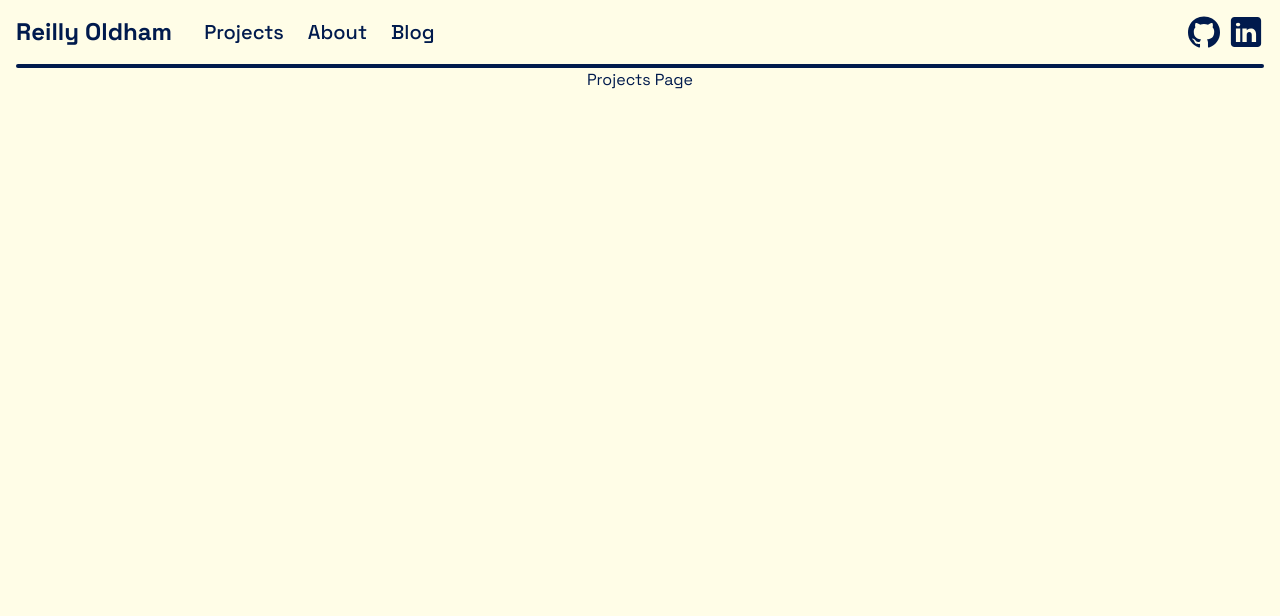
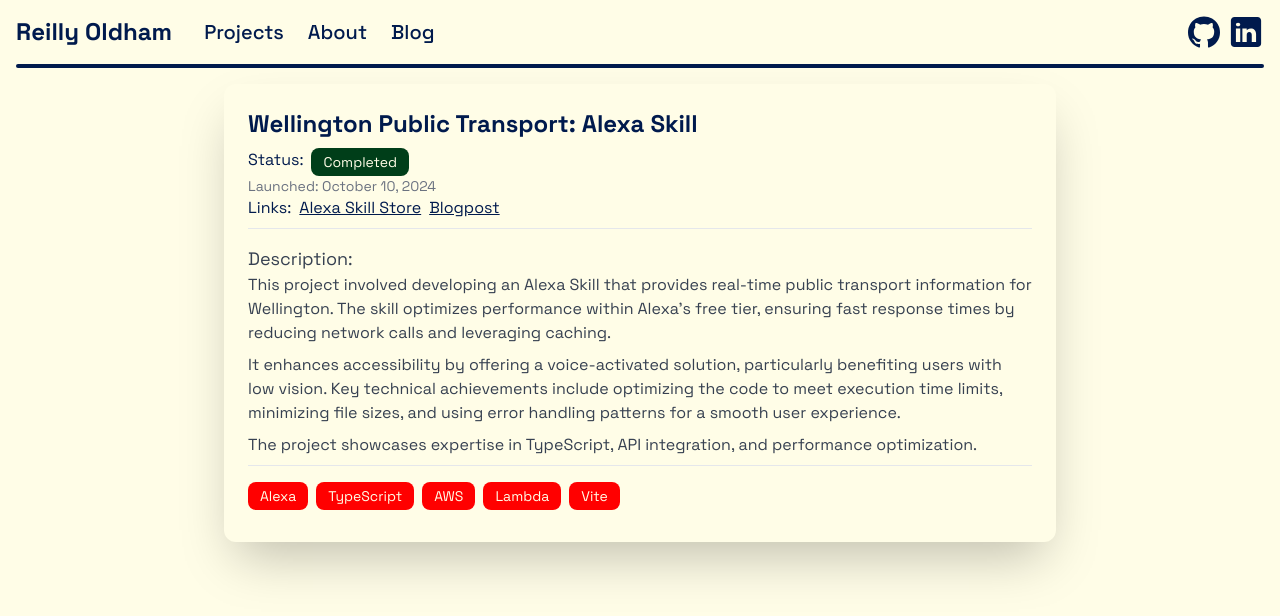
Before and after one commit to ProRedCat/proredcat-website, a Next.js app: page /projects in a window 1280 px wide. Shown: the top 616 px of the page. Built offline with nearby package versions, Linux system fonts and the light colour scheme.

Commit message:
Projects page first cut - still needs better styling

```diff
--- a/app/projects/page.tsx
+++ b/app/projects/page.tsx
@@ -1,3 +1,62 @@
+import { format } from "date-fns";
+import Link from "next/link";
+
 export default function ProjectsPage() {
-    return "Projects Page";
+    const tags = ["Alexa", "TypeScript", "AWS", "Lambda", "Vite"];
+    const releaseDate = new Date(2024, 9, 10);
+
+    return (
+        <div className="flex justify-center mt-4 w-full">
+            <div className="w-4/6 shadow-2xl p-6 rounded-xl h-fit">
+                <h1 className="text-2xl font-bold text-primary-navy-dark">Wellington Public Transport: Alexa Skill</h1>
+
+                <div className="flex pt-2">
+                    <p className="pr-2">Status:</p>
+                    <div className="px-3 py-1 bg-primary-green-dark text-primary-cream text-sm rounded-lg">
+                        Completed
+                    </div>
+                </div>
+                <p className="text-sm text-gray-500">Launched: {format(releaseDate, 'MMMM d, yyyy')}</p>
+
+                <div className="flex gap-2">
+                    <p>Links:</p>
+                    <Link href="https://www.amazon.com.au/dp/B0D2DN6DX9/" className="underline">Alexa Skill Store</Link>
+                    <Link href="/blog/alexa-skill-announcement-wellington-transport"
+                          className="underline">Blogpost</Link>
+                </div>
+
+                <hr className="mt-2"/>
+
+                <div className="mt-4 text-base text-gray-700">
+                    <p className="text-lg">Description:</p>
+                    <p>
+                        This project involved developing an Alexa Skill that provides real-time public transport
+                        information for Wellington. The skill optimizes performance within Alexa’s free tier, ensuring
+                        fast response times by reducing network calls and leveraging caching.
+                    </p>
+                    <p className="mt-2">
+                        It enhances accessibility by offering a voice-activated solution, particularly benefiting users
+                        with low vision. Key technical achievements include optimizing the code to meet execution time
+                        limits, minimizing file sizes, and using error handling patterns for a smooth user experience.
+                    </p>
+                    <p className="mt-2">
+                        The project showcases expertise in TypeScript, API integration, and performance optimization.
+                    </p>
+                </div>
+
+                <hr className="mt-2"/>
+
+                <div className="mt-4">
+                    {tags?.map((tag) => (
+                        <span
+                            key={tag}
+                            className="inline-block px-3 py-1 bg-red-secondary text-primary-cream text-sm rounded-lg mr-2 mb-2 pt-1"
+                        >
+                            {tag}
+                        </span>
+                    ))}
+                </div>
+            </div>
+        </div>
+    );
 }
--- a/components/blog-preview.tsx
+++ b/components/blog-preview.tsx
@@ -26,14 +26,17 @@ export default function BlogPreview({ posts, onTagClick, selectedTags }: { posts
                                     />
                                 </div>
                                 <div className="p-5 pt-4 flex flex-col flex-grow">
-                                    <div className="mb-4">
+                                    <div className="mb-2">
                                         <h2 className="text-xl font-semibold mb-2 group-hover:underline transition-all line-clamp-2">{post.title}</h2>
                                         <div></div>
                                         <p className="text-sm opacity-70">
                                             {format(new Date(post.date), 'MMMM d, yyyy')} | {wordCount(post.body)} words | {readingTime(post.body)} min
                                         </p>
                                     </div>
-                                    <p className="mb-4 flex-grow line-clamp-3">{post.shortDescription}</p>
+
+                                    <hr/>
+
+                                    <p className="mb-4 flex-grow line-clamp-3 pt-2">{post.shortDescription}</p>
                                     <div className="mt-auto">
                                         {post.tags?.map((tag) => (
                                             <button
```
